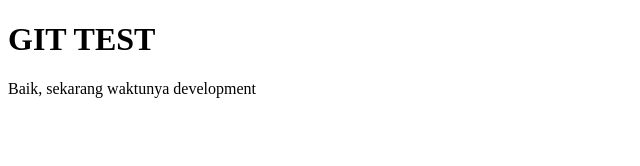
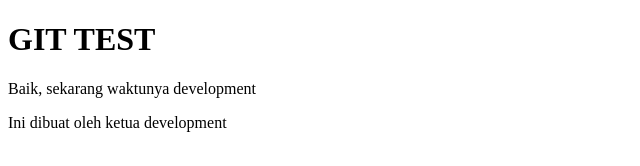
Before and after one commit to ibnumalikalbust/git-test, a plain HTML site: page index.html in a window 1280 px wide. Shown: the whole page, without its empty margins (0-640 px from the left). Drawn offline with Linux system fonts and the light colour scheme.

Commit message:
menambahkan paragraf oleh ketua

```diff
--- a/index.html
+++ b/index.html
@@ -8,5 +8,6 @@
 <body>
   <h1>GIT TEST</h1>
   <p>Baik, sekarang waktunya development</p>
+  <p>Ini dibuat oleh ketua development</p>
 </body>
 </html>
```
